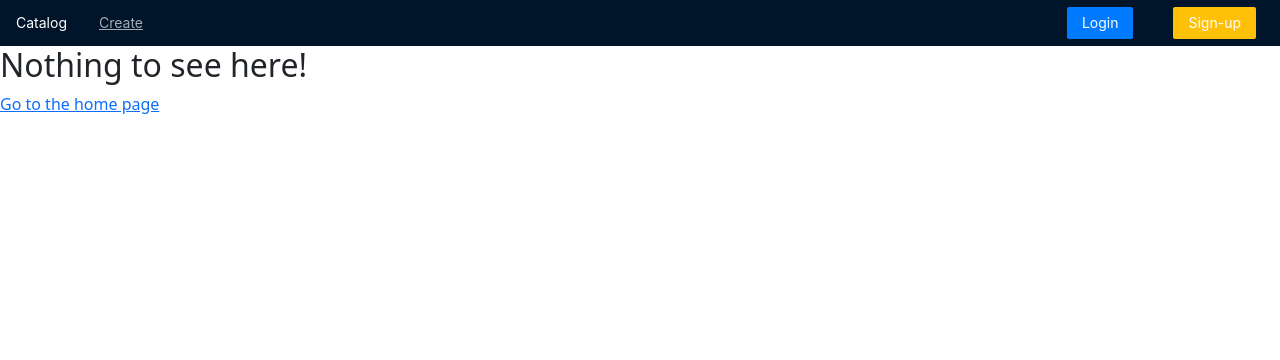
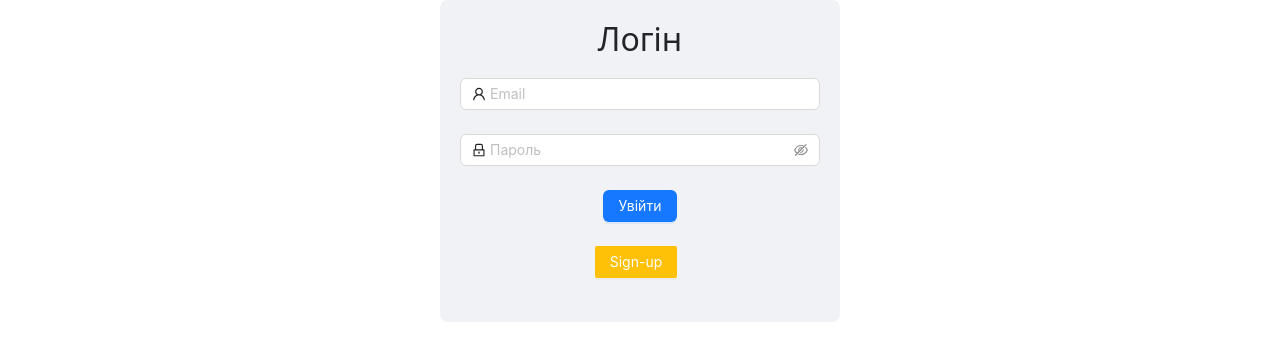
Before and after one commit to Mayba04/my-rozetka-app, a React (Vite) app: page /login in a window 1280 px wide. Shown: the top 360 px of the page. Built offline with nearby package versions, Linux system fonts and the light colour scheme.

Commit message:
Login and marshutization

```diff
--- a/package.json
+++ b/package.json
@@ -13,12 +13,16 @@
     "antd": "^5.12.3",
     "axios": "^1.6.2",
     "bootstrap": "^5.3.2",
+    "jwt-decode": "^4.0.0",
     "react": "^18.2.0",
     "react-bootstrap": "^2.9.1",
     "react-dom": "^18.2.0",
-    "react-router-dom": "^6.21.0"
+    "react-router-dom": "^6.21.0",
+    "safe-buffer": "^5.2.1"
   },
   "devDependencies": {
+    "@types/jsonwebtoken": "^9.0.5",
+    "@types/jwt-decode": "^3.1.0",
     "@types/react": "^18.2.43",
     "@types/react-dom": "^18.2.17",
     "@typescript-eslint/eslint-plugin": "^6.14.0",
--- a/src/App.tsx
+++ b/src/App.tsx
@@ -1,4 +1,5 @@
-import { Route, Routes } from 'react-router-dom';
+import React, { useState, useEffect } from 'react';
+import { Route, Routes, Navigate } from 'react-router-dom';
 import './App.css';
 import HomePage from './components/home/HomePage';
 import NoMatchPage from './components/404/NoMatchPage';
@@ -6,16 +7,34 @@ import MainMenu from './components/menu/MainMenu';
 import CreateCategory from './components/Category/AddCategoryForm';
 import EditCategory from './components/Category/EditCategoryPage';
 import RegisterUser from './components/Auth/RegisterPage';
+import LoginPage from './components/Auth/LoginPage';
+import { isUserAuthenticated } from './components/audit/AuthUtils';
 
-const App = () => {
+const App: React.FC = () => {
+  const [isLoggedIn, setLoggedIn] = useState(false);
+
+  useEffect(() => {
+    setLoggedIn(isUserAuthenticated());
+  }, []);
+
   return (
     <>
-      <MainMenu />
+      {isLoggedIn && <MainMenu />}
       <Routes>
         <Route path="/" element={<HomePage />} />
         <Route path="/create-category" element={<CreateCategory />} />
         <Route path="/edit-category/:categoryId" element={<EditCategory />} />
-        <Route path='/sign-up' element={<RegisterUser/>}/>
+        <Route path="/sign-up" element={<RegisterUser />} />
+        <Route
+          path="/login"
+          element={
+            isLoggedIn ? (
+              <Navigate to="/" />
+            ) : (
+              <LoginPage />
+            )
+          }
+        />
         <Route path="*" element={<NoMatchPage />} />
       </Routes>
     </>
--- /dev/null
+++ b/src/components/Auth/LoginPage.tsx
@@ -0,0 +1,84 @@
+import React, { useState, useEffect } from 'react';
+import { Form, Input, Button, message } from 'antd';
+import { UserOutlined, LockOutlined } from '@ant-design/icons';
+import axios from 'axios';
+import { useNavigate } from 'react-router-dom';
+import { isUserAuthenticated } from '../audit/AuthUtils';
+import { Link } from 'react-router-dom';
+import { jwtDecode } from 'jwt-decode';
+
+const LoginPage: React.FC = () => {
+  const [error, setError] = useState('');
+  const navigate = useNavigate();
+
+  useEffect(() => {
+    if (isUserAuthenticated()) {
+      navigate('/');
+    }
+  }, [navigate]);
+
+  const handleLogin = async (values: any) => {
+    try {
+      const response = await axios.post('http://rozetka.com/api/login', {
+        email: values.email,
+        password: values.password,
+      });
+
+      const decoded = jwtDecode(response.data.token);
+      console.log(decoded);
+      localStorage.setItem('token', response.data.token);
+
+      // Ваша логіка входу - наприклад, переадресація на головну сторінку
+      navigate('/');
+    } catch (error) {
+      setError('Неправильний email або пароль');
+    }
+  };
+
+  return (
+    <div style={{ maxWidth: '400px', margin: 'auto', backgroundColor: '#f0f2f5', padding: '20px', borderRadius: '8px' }}>
+      <h2 style={{ textAlign: 'center', marginBottom: '20px' }}>Логін</h2>
+      <Form
+        name="loginForm"
+        onFinish={handleLogin}
+        initialValues={{ remember: true }}
+        style={{ textAlign: 'center' }}
+      >
+        <Form.Item
+          name="email"
+          rules={[
+            { required: true, message: 'Введіть свій email!' },
+            { type: 'email', message: 'Введіть правильний email!' },
+          ]}
+        >
+          <Input
+            prefix={<UserOutlined className="site-form-item-icon" />}
+            placeholder="Email"
+          />
+        </Form.Item>
+        <Form.Item
+          name="password"
+          rules={[{ required: true, message: 'Введіть свій пароль!' }]}
+        >
+          <Input.Password
+            prefix={<LockOutlined className="site-form-item-icon" />}
+            placeholder="Пароль"
+          />
+        </Form.Item>
+        <Form.Item>
+          <Button type="primary" htmlType="submit">
+            Увійти
+          </Button>
+        </Form.Item>
+        <Form.Item>
+          <Link to="/sign-up">
+            <Button className="signup-button">Sign-up</Button>
+          </Link>
+        </Form.Item>
+      </Form>
+      {error && <p style={{ color: 'red', textAlign: 'center' }}>{error}</p>}
+    </div>
+  );
+};
+
+export default LoginPage;
--- a/src/components/Auth/RegisterPage.tsx
+++ b/src/components/Auth/RegisterPage.tsx
@@ -33,8 +33,8 @@ const RegisterPage = () => {
       });
 
       console.log("Registration Successful:", response.data);
-
-      navigate("/");
+      message.success('Registration Successful!');
+      navigate("/login");
     } catch (error) {
       console.error("Error creating user:", error);
       message.error("Error creating user!");
--- /dev/null
+++ b/src/components/audit/AuthUtils.ts
@@ -0,0 +1,24 @@
+import { jwtDecode } from "jwt-decode";
+export const isUserAuthenticated = () => {
+    const token = localStorage.getItem('token');
+    return !!token;
+  };
+
+export const removeToken = () => {
+  localStorage.removeItem('token');
+};
+
+export interface JwtPayload {
+  email: string;
+  name: string;
+  image: string;
+}
+
+export const getUserInfo = (): JwtPayload | null => {
+  const token = localStorage.getItem("token");
+  if (token) {
+    const decodedToken = jwtDecode(token) as JwtPayload;
+    return decodedToken;
+  }
+  return null;
+};
--- a/src/components/home/HomePage.tsx
+++ b/src/components/home/HomePage.tsx
@@ -3,6 +3,7 @@ import axios from "axios";
 import { Table, Popconfirm, Button } from 'antd';
 import { ColumnsType } from "antd/es/table";
 import { useNavigate } from "react-router-dom";
+import { isUserAuthenticated } from '../audit/AuthUtils';
 
 interface ICategoryItem {
   id: number;
@@ -13,10 +14,16 @@ interface ICategoryItem {
 const HomePage = () => {
   const navigate = useNavigate();
   const [list, setList] = useState<ICategoryItem[]>([]);
+  const isAuthenticated = isUserAuthenticated();
 
   useEffect(() => {
-    fetchCategories();
-  }, []);
+    if (!isAuthenticated) {
+      // Якщо користувач не зареєстрований, перенаправте його на сторінку входу
+      navigate('/login');
+    } else {
+      fetchCategories();
+    }
+  }, [isAuthenticated, navigate]);
 
   const fetchCategories = () => {
     axios.get<ICategoryItem[]>("http://rozetka.com/api/categories")
@@ -39,9 +46,8 @@ const HomePage = () => {
   };
 
   const goToEditPage = (categoryId: number) => {
-    navigate(`/edit-category/${categoryId}`); // Припустимо, що шлях для редагування категорії це /edit-category/:id
+    navigate(`/edit-category/${categoryId}`);
   };
-
   const columns: ColumnsType<ICategoryItem> = [
     {
       title: '№',
--- a/src/components/menu/MainMenu.tsx
+++ b/src/components/menu/MainMenu.tsx
@@ -1,23 +1,43 @@
-import React from 'react';
-import { Button, Menu } from 'antd';
-import { Link } from 'react-router-dom';
+import React, { useEffect } from "react";
+import { Menu, Avatar, Button } from 'antd';
+import { Link, useNavigate } from 'react-router-dom';
+import { isUserAuthenticated, getUserInfo, removeToken } from '../audit/AuthUtils';
 
 const MainMenu = () => {
+  const navigate = useNavigate();
+  const isAuthenticated = isUserAuthenticated();
+  const userInfo = getUserInfo();
+
+  const handleLogout = () => {
+    removeToken();
+    navigate('/login');
+  };
+
+  // Додайте перевірку isAuthenticated для рендерингу меню тільки для авторизованих користувачів
+  if (!isAuthenticated) {
+    return null;
+  }
+
   return (
     <Menu mode="horizontal" theme="dark">
       <Menu.Item key="catalog">
-          <Link to="">Catalog</Link>
+        <Link to="/">Catalog</Link>
       </Menu.Item>
       <Menu.Item key="create">
         <Link to="/create-category">Create</Link>
       </Menu.Item>
-        <Menu.Item key="login" style={{ marginLeft: 'auto' }}>
-          <Button className="login-button">Login</Button>
+      <Menu.Item key="email" style={{ marginLeft: 'auto' }}>
+        {userInfo && userInfo.email}
       </Menu.Item>
-        <Menu.Item key="signup">
-          <Link to="/sign-up">
-            <Button className="signup-button">Sign-up</Button>
-          </Link>
+      <Menu.Item key="avatar">
+        {userInfo && userInfo.image && (
+          <Avatar src={`http://rozetka.com/upload/300_${userInfo.image}`} alt="User Avatar" />
+        )}
+      </Menu.Item>
+      <Menu.Item key="logout">
+        <Button type="primary" onClick={handleLogout}>
+          <Link to="/login">Logout</Link>
+        </Button>
       </Menu.Item>
     </Menu>
   );
```
Also changed, not shown: 1 other file (tests, documents, lock files or other folders). Lines whose indentation alone changed are shown as unchanged.
